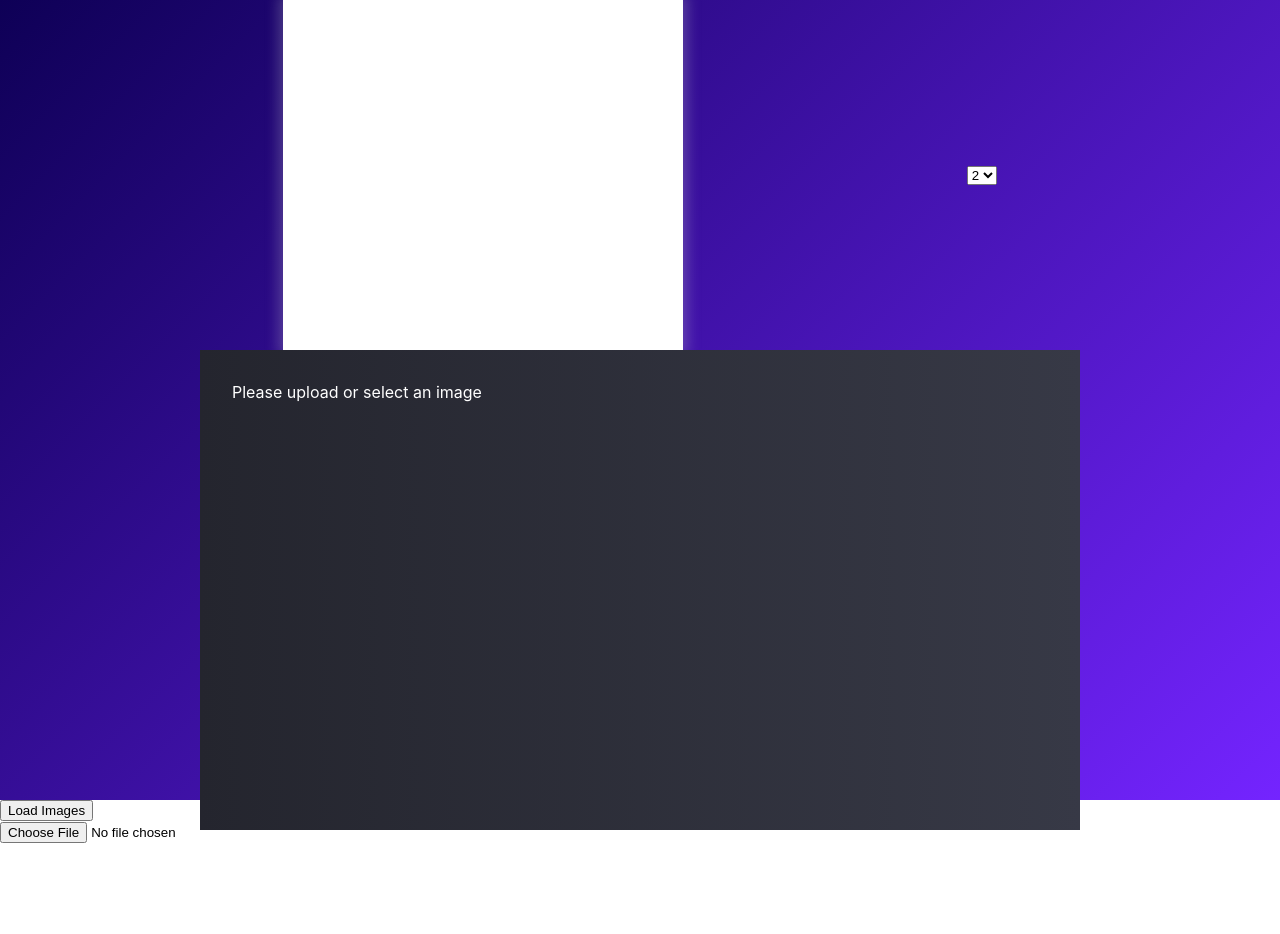
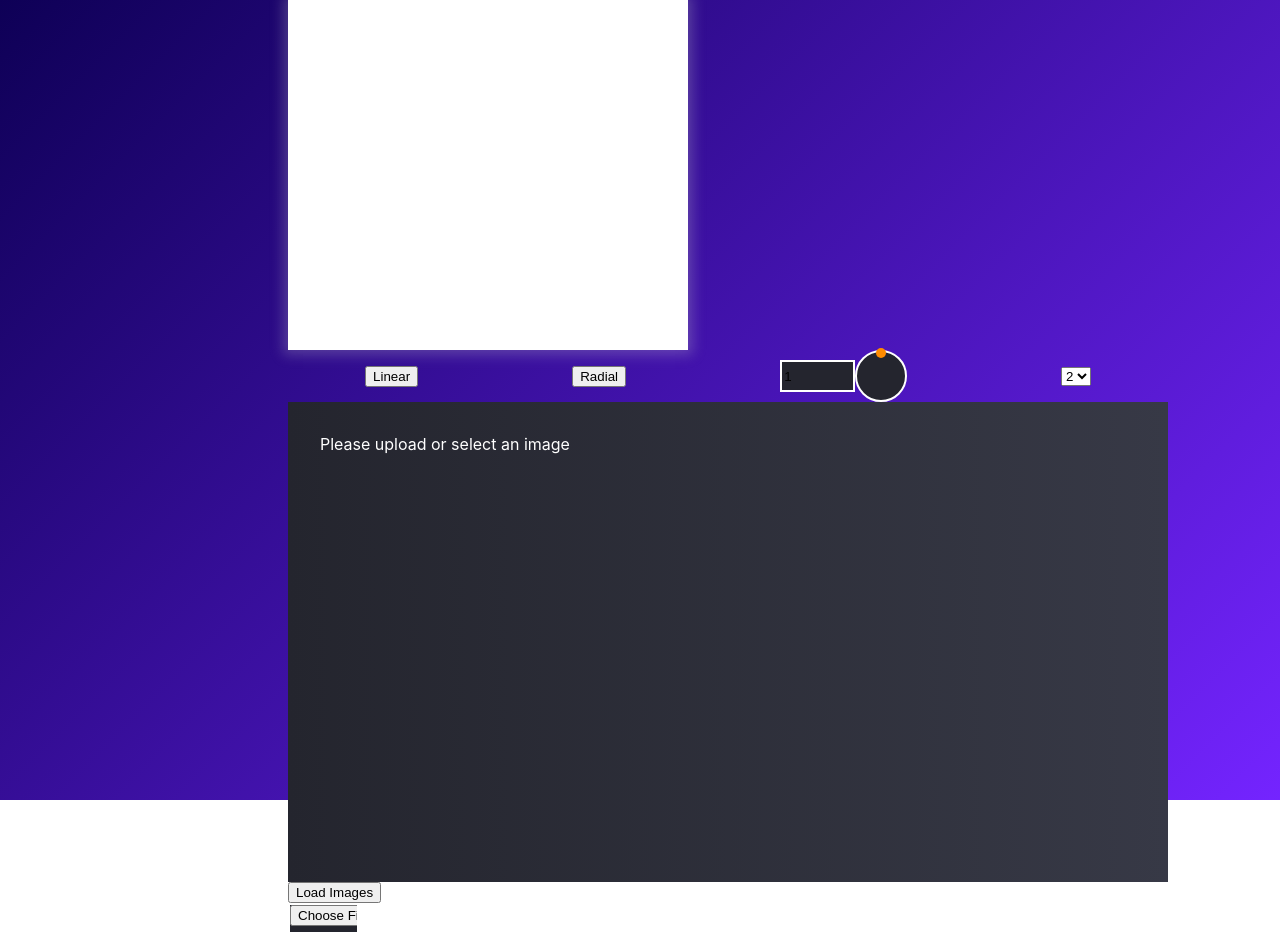
Before and after one commit to crtalbot98/images-to-gradients, a React (Create React App) app: page / in a window 1280 px wide. Before the commit the page ends 843 px from the top, so only its background shows below. Built offline with nearby package versions, Linux system fonts and the light colour scheme.

Commit message:
implemented degree picker and gradient degrees

```diff
--- a/src/App.css
+++ b/src/App.css
@@ -11,12 +11,6 @@ canvas{
 .imageList{
   position: relative;
   background-color: blueviolet;
-  display: flex;
-  flex-direction: column;
-  flex-wrap: wrap;
-  justify-content: center;
-  align-items: flex-start;
-  align-content: center;
   max-width: 100%;
   height: 150em;
   bottom: 0;
@@ -59,3 +53,72 @@ canvas{
   -moz-box-shadow: 0 0 12px 5px rgba(209,209,209,0.25);
   box-shadow: 0 0 12px 5px rgba(209,209,209,0.25);
 }
+
+.circle{
+  height: 3em;
+  width: 3em;
+  border-radius: 2em;
+  background-color: #24252E;
+  border: 2px solid white;
+  display: flex;
+  justify-content: center;
+  align-items: center;
+}
+
+.circle .stick{
+  height: 3.5em;
+  width: 10px;
+  background-color: transparent;
+  position: absolute;
+}
+
+.stick .dot{
+  width: 10px;
+  height: 10px;
+  background-color: #ff8b00;
+  position: absolute;
+  border-radius: 10px;
+  margin: 0;
+}
+
+input{
+  background-color: #24252E;
+  border: 2px solid white;
+  height: 2em;
+  width: 5em;
+}
+
+.flex-row{
+  display: flex;
+  flex-direction: row;
+  justify-content: space-around;
+  align-items: center;
+}
+
+.flex-center{
+  display: flex;
+  justify-content: center;
+  align-items: center;
+}
+
+.flex-row-center{
+  display: flex;
+  align-items: center;
+}
+
+.flex-row-center div{
+  margin: 0 1em;
+}
+
+.flex-row-wrap{
+  display: flex;
+  flex-direction: row;
+  flex-wrap: wrap;
+  justify-content: space-between;
+  align-items: center;
+  align-content: center;
+}
+
+.eighty-width{
+  max-width: 55%;
+}
--- a/src/App.js
+++ b/src/App.js
@@ -8,8 +8,10 @@ function App() {
 
   return (
       <ImageProvider>
-          <div className={'gradient'}>
-              <Canvas/>
+          <div className={'gradient flex-center'}>
+              <div className={'eighty-width flex-row-wrap'}>
+                  <Canvas/>
+              </div>
           </div>
           <div>
               <ImageHandler/>
--- a/src/components/canvas/Canvas.js
+++ b/src/components/canvas/Canvas.js
@@ -2,25 +2,32 @@ import React from "react";
 import {ImageContext} from "../context/ImageContext";
 import GradientList from "./GradientList";
 import {changeSize, getRatio} from "../../hooks/Hooks";
+import UploadBtns from "./uploadBtns";
+import DegreePicker from "./DegreePicker";
 
 let Canvas = React.memo(function(prop){
 
     let canvas = React.useRef(null);
     const imgState = React.useContext(ImageContext);
-    const [prevImg, setPrevImg] = React.useState(imgState.image);
-    const [size, setSize] = React.useState({
+    const [canvasData, setCanvasData] = React.useState({
         width: 400,
-        height: 350
+        height: 350,
+        // img: imgState.image,
+        gradients: false,
+        gradType: 'linear',
+        gradAmt: 2
     });
-    const[gData, setGData] = React.useState(false);
 
     const updateCanvas = async (ctx) => {
         const newSizes = await changeSize(imgState.image.height, imgState.image.width);
-        await setSize({width: newSizes.w, height: newSizes.h});
-        console.log(imgState.image.width, imgState.image.height);
-        await clearImage(prevImg, ctx);
+        await setCanvasData({...canvasData, width: newSizes.w, height: newSizes.h});
+        // await clearImage(canvasData.prevImg, ctx);
         await ctx.drawImage(imgState.image, 0, 0, newSizes.w, newSizes.h);
         await getImageData(ctx, {width: imgState.image.width, height: imgState.image.height});
+    };
+
+    const handleType = (e) => {
+       setCanvasData({...canvasData, gradType: e.target.innerText.toLowerCase()})
     };
 
     const getImageData = (ctx, size) => {
@@ -35,24 +42,42 @@ let Canvas = React.memo(function(prop){
             data.push(ctx.getImageData(i, j,1,1).data.toString());
         }
 
-        const uniqData = [...new Set(data)];
-        setGData(uniqData);
+        const uniqData = [...new Set(data)]; // Remove any duplicate colors
+        setCanvasData({...canvasData, gradients: uniqData});
     };
 
     React.useEffect(() => {
         if(imgState.image === null) return;
         const ctx = canvas.current.getContext('2d');
-        setPrevImg(imgState.image);
+        setCanvasData({...canvasData, img: imgState.image});
+        console.log(canvasData);
         updateCanvas(ctx);
     }, [imgState.image]);
 
     return(
         <React.Fragment>
-            <canvas id={'image-canvas'} className={'box-shadow'} ref={canvas} height={`${size.height}px`} width={`${size.width}px`}
+            <canvas id={'image-canvas'} className={'box-shadow'} ref={canvas} height={`${canvasData.height}px`} width={`${canvasData.width}px`}
                     data-img={imgState.image !== null ? imgState.image.src : 'empty'}
                     data-testid={'canvas-image'}
             />
-            <GradientList data={gData}/>
+            <div>
+                <div className={'flex-row'}>
+                <button onClick={(e) => {handleType(e)}}>Linear</button>
+                <button onClick={(e) => {handleType(e)}}>Radial</button>
+                <DegreePicker/>
+                <select name="colorAmt" id="colorAmt" defaultValue={canvasData.gradAmt} onChange={(e) => {
+                    setCanvasData({...canvasData, gradAmt: Number(e.target.value)});
+                }}>
+                    <option value={2}>2</option>
+                    <option value={3}>3</option>
+                    <option value={4}>4</option>
+                </select>
+                </div>
+                <GradientList data={canvasData.gradients} type={canvasData.gradType} gradAmt={canvasData.gradAmt}/>
+            </div>
+            <div>
+                <UploadBtns/>
+            </div>
         </React.Fragment>
     );
 });
--- /dev/null
+++ b/src/components/canvas/DegreePicker.js
@@ -0,0 +1,84 @@
+import React from "react";
+import {ImageContext} from "../context/ImageContext";
+
+function DegreePicker(){
+
+    const imgState = React.useContext(ImageContext);
+    const pCont = React.useRef(null);
+    const dPos = React.useRef({
+        x: Math.cos(setDotXY(imgState.deg)),
+        y: Math.sin(setDotXY(imgState.deg)),
+        mUp: false,
+        inputDeg: 1,
+    });
+
+    const updateDeg = (e) => {
+        dPos.current.deg = e.target.value;
+        dPos.current.x = Math.cos(setDotXY(e.target.value));
+        dPos.current.y = Math.sin(setDotXY(e.target.value));
+        moveDot(pCont.current, imgState.deg);
+        imgState.setDeg(e.target.value);
+    };
+
+    const handleMouseDown = (e) => {
+        dPos.current.mUp = false;
+        const cont = pCont.current;
+        const contR = cont.offsetWidth / 2;
+        const contX = cont.offsetLeft + contR;
+        const contY = cont.offsetTop + contR;
+
+        window.addEventListener('mouseup', (m) => {
+            dPos.current.mUp = true;
+            imgState.setDeg(Math.round(getDegFromMouse(dPos.current.x, dPos.current.y)));
+        });
+
+        window.addEventListener('mousemove', (m) => {
+            if(dPos.current.mUp) return;
+            dPos.current.x = m.clientX - contX;
+            dPos.current.y = m.clientY - contY;
+            const deg = Math.round(getDegFromMouse(dPos.current.x, dPos.current.y));
+            dPos.current.inputDeg = deg;
+            moveDot(cont, deg);
+            dPos.current.mUp = false;
+        });
+    };
+
+    return(
+        <div className={'flex-center'}>
+            <input type="text" maxLength={3} defaultValue={imgState.deg} value={dPos.current.inputDeg} onChange={(e) => {
+                updateDeg(e);
+            }}/>
+            <div className={'circle'} ref={pCont} data-deg={0}>
+                <div className={'stick'}>
+                    <div className={'dot'} onMouseDown={(e) => {
+                        handleMouseDown(e)
+                    }}>
+                    </div>
+                </div>
+            </div>
+        </div>
+    )
+}
+
+const setDotXY = (val) => {
+    val = val > 180 ? val - 360 : val;
+    return val * Math.PI / 180;
+};
+
+const getDegFromMouse = (x, y) => {
+    let deg = Math.atan2(y, x) * 180 / Math.PI;
+    deg += 90;
+    deg += deg < 0 ? 360 : 0;
+    return deg;
+};
+
+const moveDot = (cont, deg) => {
+    console.log(deg);
+    cont.style.transform = `rotate(${deg}deg)`;
+};
+
+export default DegreePicker;
+
+// delta_x = radius * sin(angle)
+// delta_y = radius * cos(angle)
+// sin(angle) = radius / delta_x
--- a/src/components/canvas/GradientList.js
+++ b/src/components/canvas/GradientList.js
@@ -1,28 +1,22 @@
 import React from "react";
+import DegreePicker from "./DegreePicker";
+import {ImageContext} from "../context/ImageContext";
 
 const GradientList = React.memo(function(props){
 
-    const [colorAmt, setAmt] = React.useState(2);
-    console.log(props.data);
+    const imgState = React.useContext(ImageContext);
 
-    let data = genGradients(props.data, colorAmt).map((itm) =>
-        <div>
-            <div style={{'height': '50px', 'width': '50px', 'backgroundImage': `linear-gradient(${itm})`}}>
+    let data = genGradients(props.data, props.gradAmt).map((itm, i) =>
+        <div key={i}>
+            <div style={{'height': '50px', 'width': '50px', 'backgroundImage': `${props.type}-gradient(${imgState.deg}deg, ${itm})`}}>
 
             </div>
-            <p>background-image: linear-gradient{itm}</p>
+            <p>background-image: {props.type}-gradient({imgState.deg}deg, {itm})</p>
         </div>
     );
 
     return (
         <React.Fragment>
-            <select name="colorAmt" id="colorAmt" defaultValue={colorAmt} onChange={(e) => {
-                setAmt(Number(e.target.value));
-            }}>
-                <option value={2}>2</option>
-                <option value={3}>3</option>
-                <option value={4}>4</option>
-            </select>
             <div className={'gradientList'}>{!props.data ? <p>Please upload or select an image</p> : data}</div>
         </React.Fragment>
     )
--- a/src/components/context/ImageContext.js
+++ b/src/components/context/ImageContext.js
@@ -4,9 +4,11 @@ export const ImageContext = React.createContext({ // Create the context
     image: null,
     isLoaded: false,
     loading: false,
+    deg: 0,
     setImage: () => {},
     setLoaded: () => {},
-    setLoading: () => {}
+    setLoading: () => {},
+    setDeg: () => {}
 });
 
 export const ImageProvider = (props) => {
@@ -23,12 +25,17 @@ export const ImageProvider = (props) => {
         setState({...state, loading: isLoading})
     };
 
+    const setDeg = (deg) => { // Create function to update the current selected degree
+        setState({...state, deg: deg})
+    };
+
     const initState = { // Declare the state with the new values
         image: null,
         isLoaded: false,
         setImage: setImage,
         setLoaded: setLoaded,
-        setLoading: setLoading
+        setLoading: setLoading,
+        setDeg: setDeg
     };
 
     const [state, setState] = React.useState(initState); // Updates reacts state
--- a/src/components/usplash-images/ImageHandler.js
+++ b/src/components/usplash-images/ImageHandler.js
@@ -2,7 +2,6 @@ import React from "react";
 import LoadingHandler from "../LoadingHandler";
 import ImageList from "./ImageList";
 import {fetchData} from "../../hooks/Hooks";
-import UploadBtns from "../canvas/uploadBtns";
 import {ImageContext} from "../context/ImageContext";
 
 const clickTypes = {
@@ -21,13 +20,11 @@ function ImageHandler(){
 
     React.useEffect(() => {
         if(!imgState.loading) return;
-        console.log('loaded');
         const data = async() => {
             const imgs = await fetchData(`https://api.unsplash.com/photos/?page=${page}&per_page=${12}&client_id=${process.env.REACT_APP_IMAGE_ACCESS}`);
             getList(imgs);
         };
         data();
-        // setImages(false);
         imgState.setLoading(false);
     }, [imgState.loading, page]);
 
@@ -49,7 +46,6 @@ function ImageHandler(){
 
     return(
         <React.Fragment>
-            <UploadBtns/>
             <ImagesLoading isLoading={loadImages} images={images}/>
             <div className={loadClicked ? 'flex' : 'hidden'}>
                 <button onClick={(e) => {handleClick(e)}}>Previous</button>
```
Also changed, not shown: public/logo192.png (deleted), public/logo512.png (deleted).
